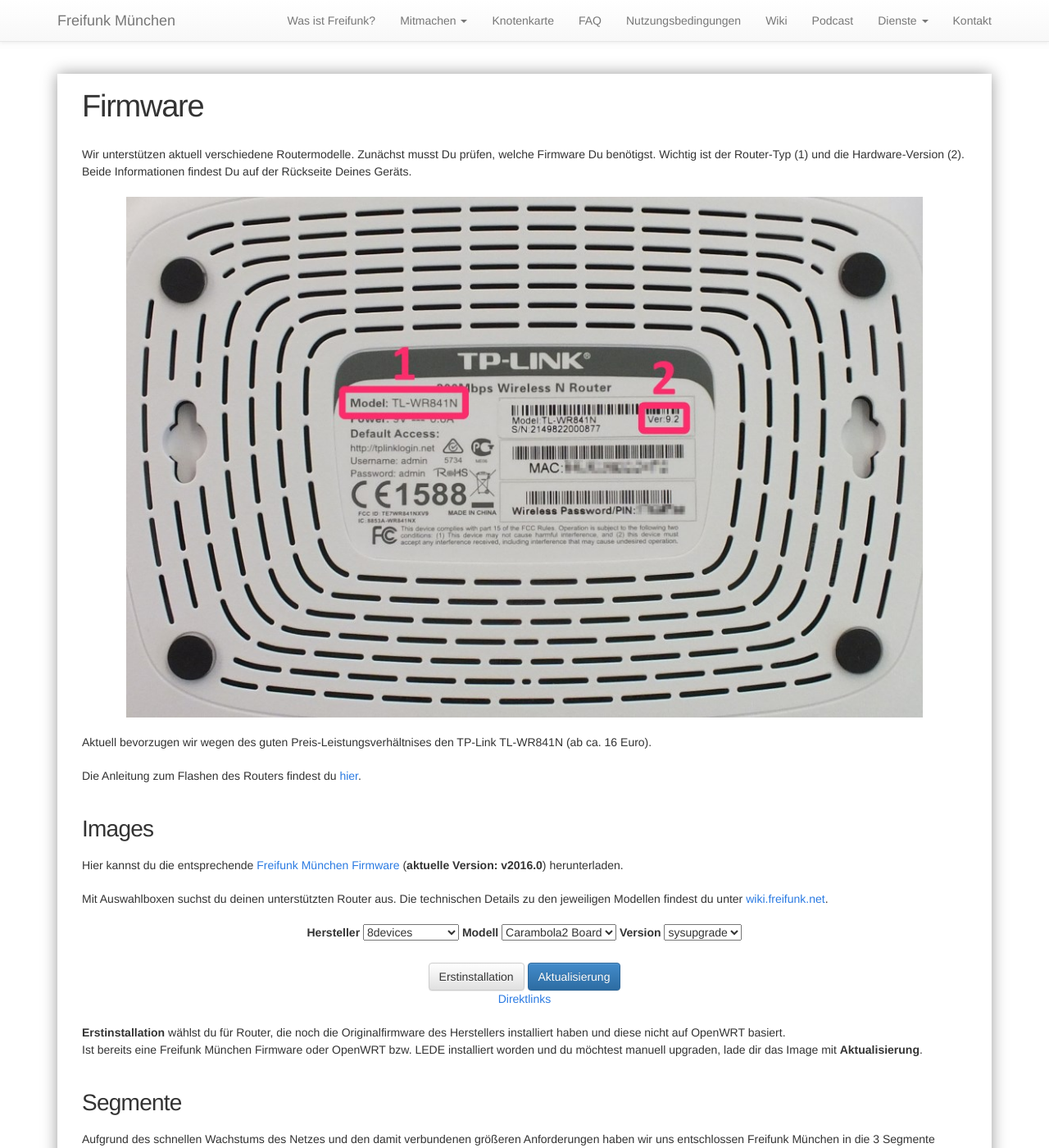
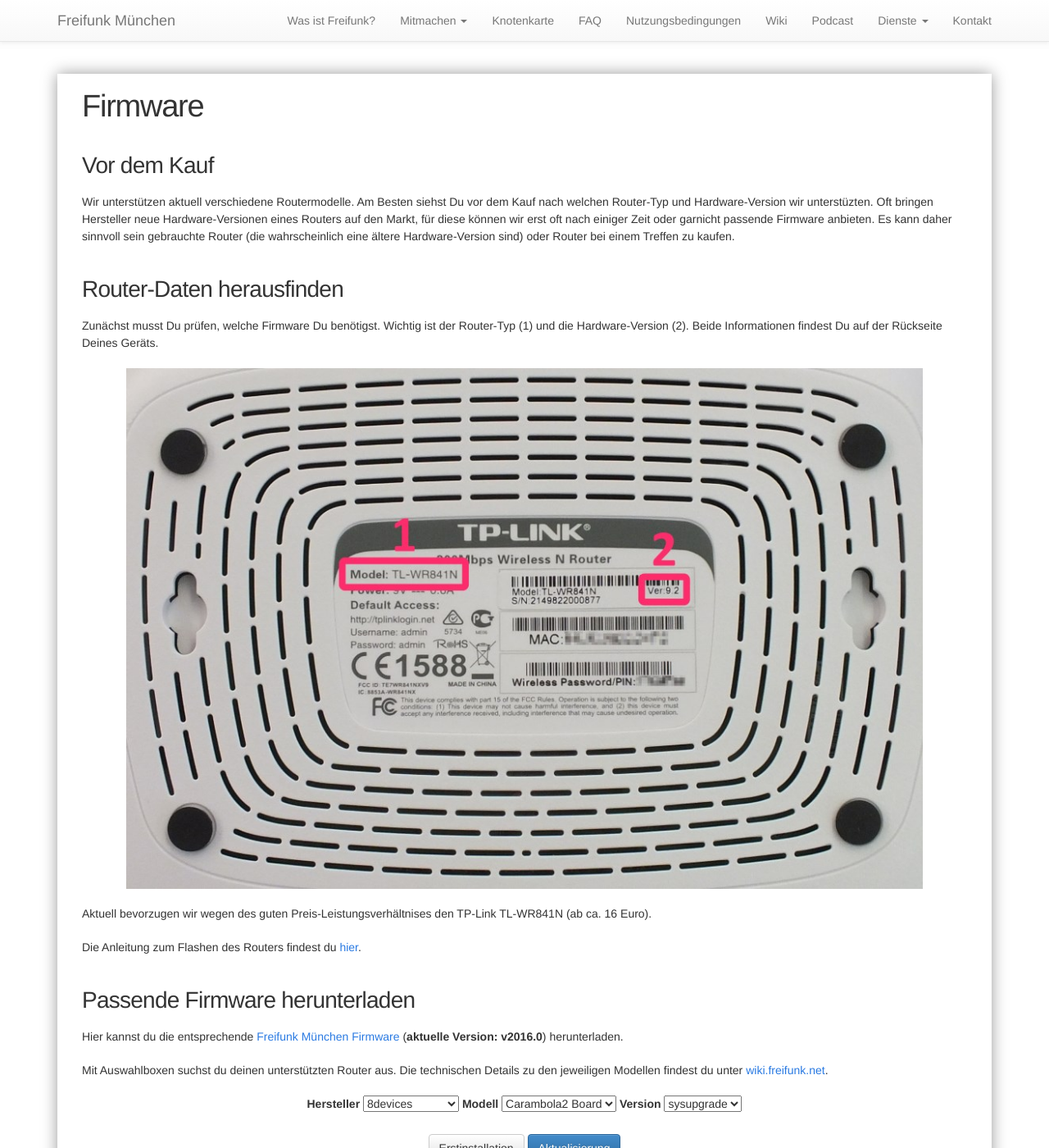
Before and after one commit to freifunkMUC/freifunkmuc.github.io, a Jekyll site: the page built from firmware.md, in a window 1280 px wide and 1400 px high. Shown: the whole window at 82% size. Built offline with Jekyll 4.4.1, drawn with Linux system fonts in a browser that asks for light colours.

Commit message:
add before-buy-hint about too new hardware revisions

```diff
--- a/firmware.md
+++ b/firmware.md
@@ -4,7 +4,13 @@ title: Firmware
 permalink: /firmware/
 ---
 
-Wir unterstützen aktuell verschiedene Routermodelle. Zunächst musst Du prüfen, welche Firmware Du benötigst. Wichtig ist der Router-Typ (1) und die Hardware-Version (2). Beide Informationen findest Du auf der Rückseite Deines Geräts.
+## Vor dem Kauf
+
+Wir unterstützen aktuell verschiedene Routermodelle. Am Besten siehst Du vor dem Kauf nach welchen Router-Typ und Hardware-Version wir unterstüzten. Oft bringen Hersteller neue Hardware-Versionen eines Routers auf den Markt, für diese können wir erst oft nach einiger Zeit oder garnicht passende Firmware anbieten. Es kann daher sinnvoll sein gebrauchte Router (die wahrscheinlich eine ältere Hardware-Version sind) oder Router bei einem Treffen zu kaufen.
+
+## Router-Daten herausfinden
+
+Zunächst musst Du prüfen, welche Firmware Du benötigst. Wichtig ist der Router-Typ (1) und die Hardware-Version (2). Beide Informationen findest Du auf der Rückseite Deines Geräts.
 
 ![Modell und Version](/assets/router-flashen/guide-14.jpg)
 
@@ -12,7 +18,7 @@ Aktuell bevorzugen wir wegen des guten Preis-Leistungsverhältnises den TP-Link
 
 Die Anleitung zum Flashen des Routers findest du [hier][router-flashen].
 
-## Images
+## Passende Firmware herunterladen
 
 Hier kannst du die entsprechende [Freifunk München Firmware](https://firmware.ffmuc.net/) (**aktuelle Version: v2016.0**) herunterladen.
 
```
